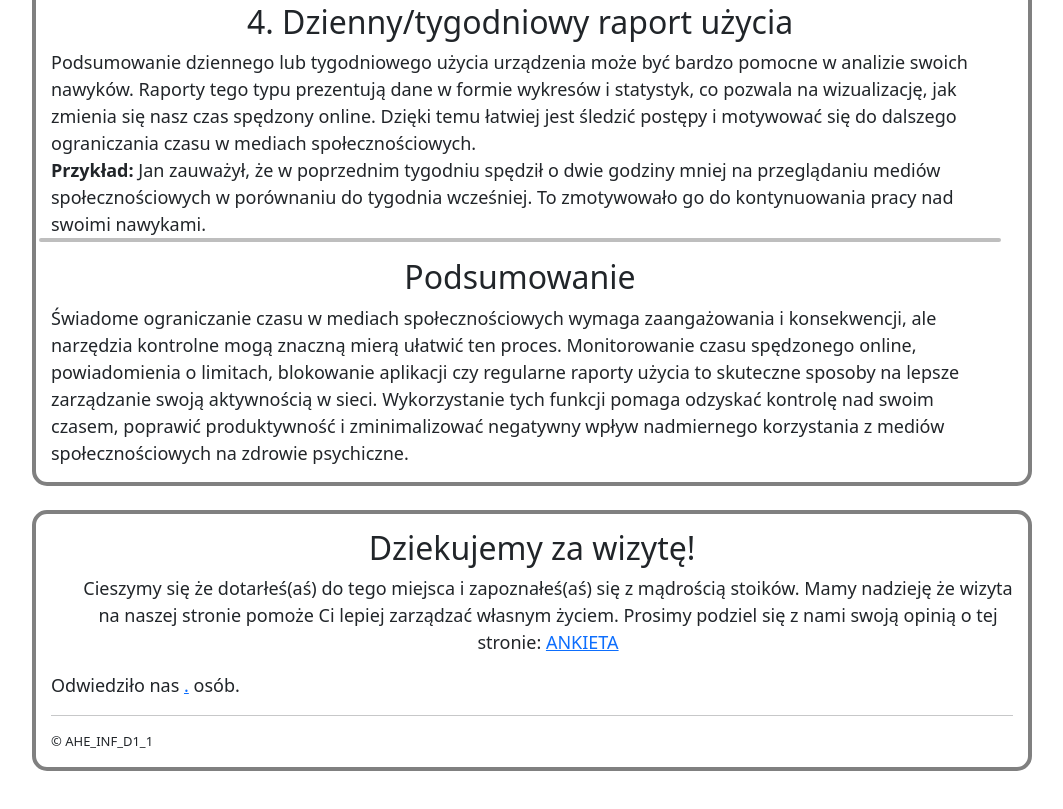
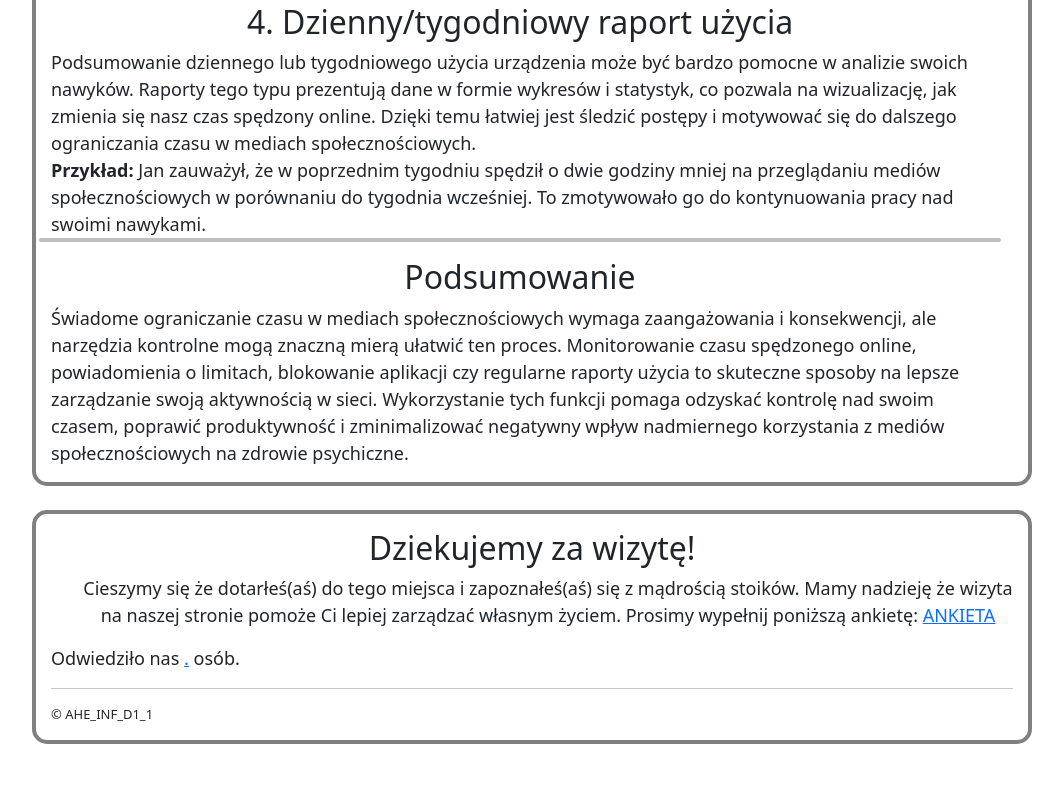
Before and after one commit to Fomooff/fomooff.github.io, a plain HTML site: page index.html in a window 1280 px wide. Shown: the part 6482-7291 px from the top of the page, without its empty margins (108-1171 px from the left). Drawn offline with nearby package versions, Linux system fonts and the light colour scheme.

Commit message:
survey update

```diff
--- a/index.html
+++ b/index.html
@@ -612,8 +612,11 @@
                         <li>
                             Cieszymy się że dotarłeś(aś) do tego miejsca i zapoznałeś(aś) się z mądrością stoików.
                             Mamy nadzieję że wizyta na naszej stronie pomoże Ci lepiej zarządzać własnym życiem.
-                            Prosimy podziel się z nami swoją opinią o tej stronie:
+                            Prosimy wypełnij poniższą ankietę:
+							<a href="https://www.flexiquiz.com/SC/N/33dbbf0a-43f0-4e7a-a5b3-de44b7547b4f">ANKIETA</a>
+							<!--
                             <a href="https://docs.google.com/forms/d/e/1FAIpQLSdV-x2AQggTZ0dIX_svnX_35dzEwp8vxpSPtqAZX_Fgb1lEYA/viewform">ANKIETA</a>
+							-->
                         </li>
                     </ul>
                 </div>
```
